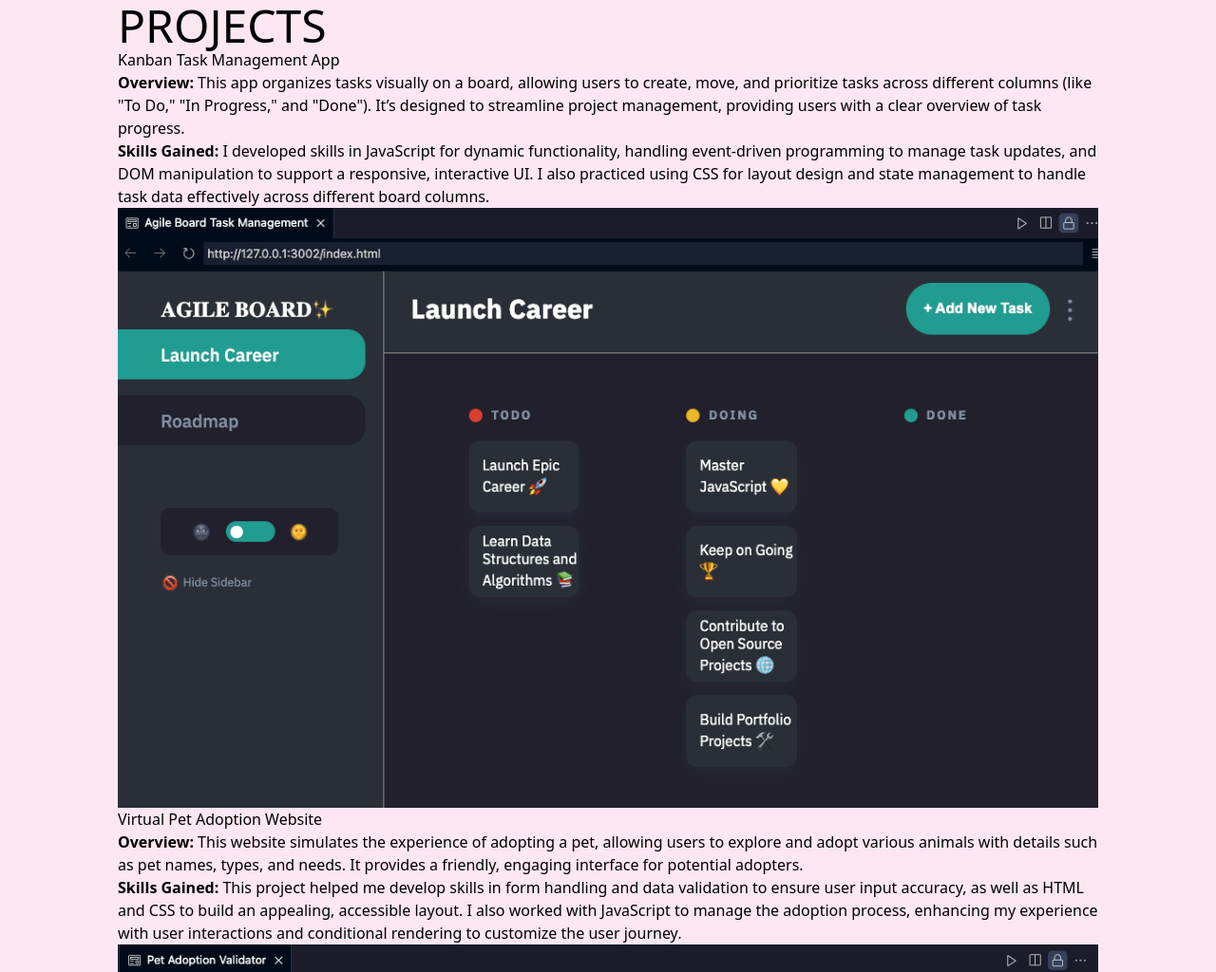
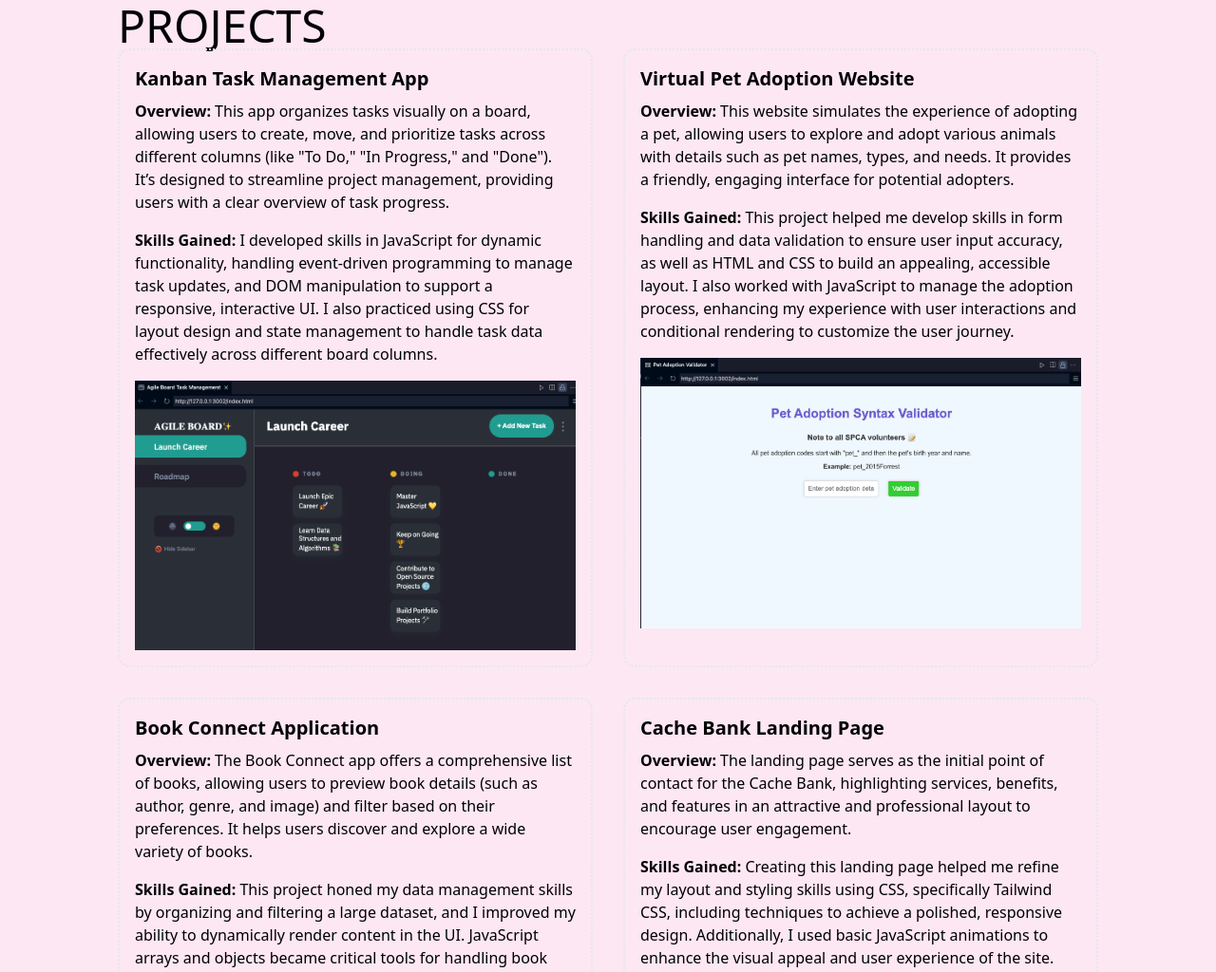
Before and after one commit to PearlPhahlane/Pearl_QAtester_Dev_Portfolio, a website: page disk/index.html in a window 1280 px wide. Shown: the part 1381-2405 px from the top of the page at 95% size. Drawn offline with nearby package versions, Linux system fonts and the light colour scheme.

Commit message:
align the projects into two rows and two columns using grid

```diff
--- a/disk/index.html
+++ b/disk/index.html
@@ -144,46 +144,47 @@
         <div id="projects">
             <div id="heading-Proj" class="text-5xl">PROJECTS</div>
 
+            <div id="projects-container" class="grid grid-cols-2 gap-8">
                 <!--Project 1-->
-            <div>
-                <h2>Kanban Task Management App</h2>
-                <p><strong>Overview:</strong> This app organizes tasks visually on a board, allowing users to create, move, and prioritize tasks across different columns (like "To Do," "In Progress," and "Done"). It’s designed to streamline project management, providing users with a clear overview of task progress.</p>
-                <p><strong>Skills Gained:</strong> I developed skills in JavaScript for dynamic functionality, handling event-driven programming to manage task updates, and DOM manipulation to support a responsive, interactive UI. I also practiced using CSS for layout design and state management to handle task data effectively across different board columns.</p>
+                <div class="border-2 border-dotted rounded-xl p-4">
+                    <h2 class="text-xl font-bold mb-2">Kanban Task Management App</h2>
+                    <p class="mb-4"><strong>Overview:</strong> This app organizes tasks visually on a board, allowing users to create, move, and prioritize tasks across different columns (like "To Do," "In Progress," and "Done"). It’s designed to streamline project management, providing users with a clear overview of task progress.</p>
+                    <p class="mb-4"><strong>Skills Gained:</strong> I developed skills in JavaScript for dynamic functionality, handling event-driven programming to manage task updates, and DOM manipulation to support a responsive, interactive UI. I also practiced using CSS for layout design and state management to handle task data effectively across different board columns.</p>
                     <a href="https://github.com/PearlPhahlane/CS20240132_wfo2407_A1_Pearl-Phahlane_JSL11.git">
-                    <img src="./task-mangement-app.png" alt="task-management-app">
+                        <img src="./task-mangement-app.png" alt="task-management-app class="rounded-2xl"">
                     </a>
                 </div>
 
                 <!--Project 2-->
-            <div>
-                <h2>Virtual Pet Adoption Website</h2>
-                <p><strong>Overview:</strong> This website simulates the experience of adopting a pet, allowing users to explore and adopt various animals with details such as pet names, types, and needs. It provides a friendly, engaging interface for potential adopters.</p>
-                <p><strong>Skills Gained:</strong> This project helped me develop skills in form handling and data validation to ensure user input accuracy, as well as HTML and CSS to build an appealing, accessible layout. I also worked with JavaScript to manage the adoption process, enhancing my experience with user interactions and conditional rendering to customize the user journey.</p>
+                <div class="border-2 border-dotted rounded-xl p-4">
+                    <h2 class="text-xl font-bold mb-2">Virtual Pet Adoption Website</h2>
+                    <p class="mb-4"><strong>Overview:</strong> This website simulates the experience of adopting a pet, allowing users to explore and adopt various animals with details such as pet names, types, and needs. It provides a friendly, engaging interface for potential adopters.</p>
+                    <p class="mb-4"><strong>Skills Gained:</strong> This project helped me develop skills in form handling and data validation to ensure user input accuracy, as well as HTML and CSS to build an appealing, accessible layout. I also worked with JavaScript to manage the adoption process, enhancing my experience with user interactions and conditional rendering to customize the user journey.</p>
                     <a href="https://github.com/PearlPhahlane/Module_1_CS20240132_wfo2407_A1_Pearl-Phahlane_JSL01.git">
                         <img src="./Pet-adoption website.png" alt="pet-adoption-website">
                     </a>
                 </div>
 
                 <!--Project 3-->
-            <div>
-                <h2>Book Connect Application</h2>
-                <p><strong>Overview:</strong> The Book Connect app offers a comprehensive list of books, allowing users to preview book details (such as author, genre, and image) and filter based on their preferences. It helps users discover and explore a wide variety of books.</p>
-                <p><strong>Skills Gained:</strong> This project honed my data management skills by organizing and filtering a large dataset, and I improved my ability to dynamically render content in the UI. JavaScript arrays and objects became critical tools for handling book data, while search and filtering functions enabled personalized user experiences.</p>
+                <div class="border-2 border-dotted rounded-xl p-4">
+                    <h2 class="text-xl font-bold mb-2">Book Connect Application</h2>
+                    <p class="mb-4"><strong>Overview:</strong> The Book Connect app offers a comprehensive list of books, allowing users to preview book details (such as author, genre, and image) and filter based on their preferences. It helps users discover and explore a wide variety of books.</p>
+                    <p class="mb-4"><strong>Skills Gained:</strong> This project honed my data management skills by organizing and filtering a large dataset, and I improved my ability to dynamically render content in the UI. JavaScript arrays and objects became critical tools for handling book data, while search and filtering functions enabled personalized user experiences.</p>
                     <a href="https://github.com/PearlPhahlane/CS20240132_wfo2407_A1_Pearl-Phahlane_DJS03.git">
                         <img src="./book-connect-App.png" alt="book-connect-app">
                     </a>
                 </div>
 
                 <!--Project 4-->
-            <div>
-                <h2>Cache Bank Landing Page</h2>
-                <p><strong>Overview:</strong> The landing page serves as the initial point of contact for the Cache Bank, highlighting services, benefits, and features in an attractive and professional layout to encourage user engagement.</p>
-                <p><strong>Skills Gained:</strong> Creating this landing page helped me refine my layout and styling skills using CSS, specifically Tailwind CSS, including techniques to achieve a polished, responsive design. Additionally, I used basic JavaScript animations to enhance the visual appeal and user experience of the site.</p>
+                <div class="border-2 border-dotted rounded-xl p-4">
+                    <h2 class="text-xl font-bold mb-2">Cache Bank Landing Page</h2>
+                    <p class="mb-4"><strong>Overview:</strong> The landing page serves as the initial point of contact for the Cache Bank, highlighting services, benefits, and features in an attractive and professional layout to encourage user engagement.</p>
+                    <p class="mb-4"><strong>Skills Gained:</strong> Creating this landing page helped me refine my layout and styling skills using CSS, specifically Tailwind CSS, including techniques to achieve a polished, responsive design. Additionally, I used basic JavaScript animations to enhance the visual appeal and user experience of the site.</p>
                     <a href="https://github.com/PearlPhahlane/CS20240132_wfo2407_A1_Pearl-Phahlane_SDF11.git">
                         <img src="./cache-bank-site.png" alt="cache-bank-landing-page">
                     </a>
                 </div>
-
+             </div>
         </div>
 
 </main>
```
Lines whose indentation alone changed are shown as unchanged.
